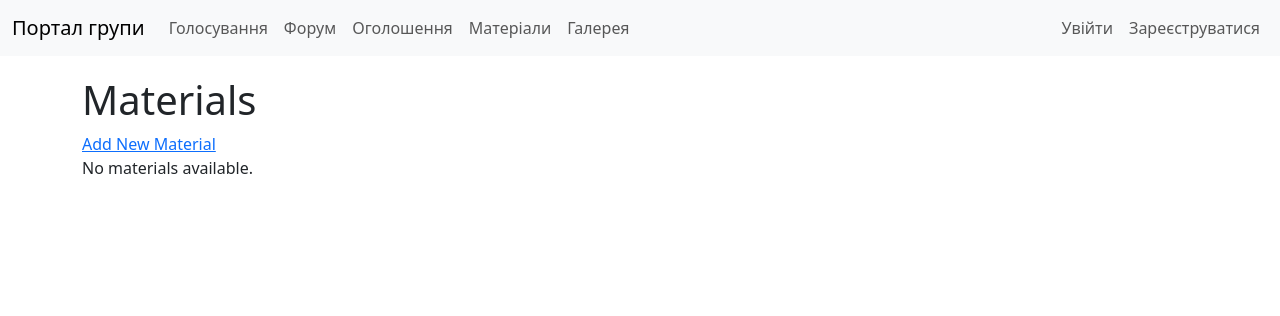
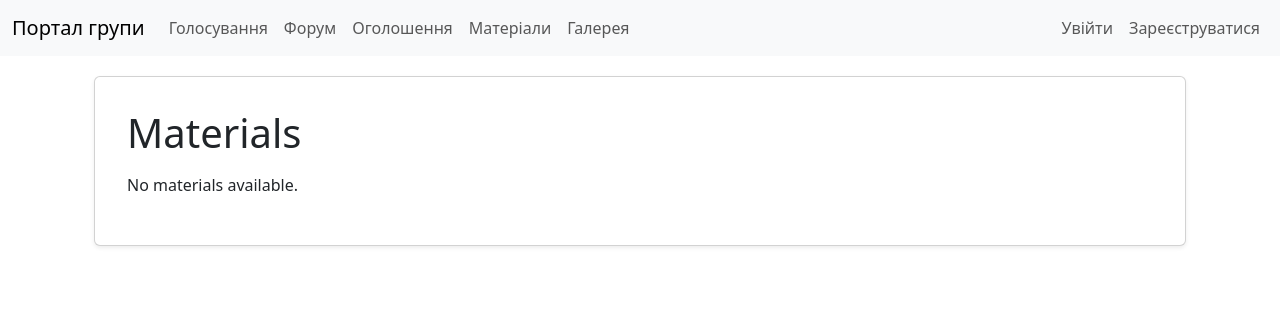
Before and after one commit to Illugha/Group_portal, a Django app: template templates/materials/materials.html in a window 1280 px wide. Shown: the top 316 px of the page. Run offline with Django 3.2, Linux system fonts and the light colour scheme; the template is opened without the code that fills it, so the values that code supplies are empty.

Commit message:
added styles

```diff
--- a/materials/views.py
+++ b/materials/views.py
@@ -1,6 +1,7 @@
 from django.shortcuts import render
 from .models import Material
 from django.views.generic import CreateView, DeleteView, UpdateView, ListView
+from .forms import MaterialForm, MaterialUpdateForm
 
 # Create your views here.
 
@@ -11,15 +12,15 @@ class MaterialListView(ListView):
 
 class MaterialCreateView(CreateView):
     model = Material
-    fields = ['name', 'description', 'image', 'video']
     template_name = 'materials/material_create.html'
     success_url = '/materials/'
+    form_class = MaterialForm
 
 class MaterialUpdateView(UpdateView):
     model = Material
-    fields = ['name', 'description', 'image', 'video']
     template_name = 'materials/material_update.html'
     success_url = '/materials/'
+    form_class = MaterialUpdateForm
 
 class MaterialDeleteView(DeleteView):
     model = Material
--- a/templates/materials/materials.html
+++ b/templates/materials/materials.html
@@ -3,28 +3,55 @@
 {% load static %}
 
 {% block content %}
-<h1>Materials</h1>
-<a href="{% url 'materials:material-create' %}">Add New Material</a>
+
+<div class="container">
+    <div class="card shadow-sm p-3 mb-5 bg-body rounded">
+        <div class="card-body">
+            <h1 class="card-title mb-3">Materials</h1>
+
+            {% if user.is_authenticated and user.profile.role in 'admin, moderator' %}
+                <a href="{% url 'materials:material-create' %}" class="btn btn-success mb-2 mt-2">Add New Material</a>
+            {% endif %}
+
             {% for material in materials %}
                 <div class="material-item">
                     <h2>{{ material.name }}</h2>
                     <p>{{ material.description }}</p>
-        <p><em>Created at: {{ material.created_at }}</em></p>
-        <p><em>Last updated: {{ material.updated_at }}</em></p>
+
                     {% if material.image %}
                         <img src="{{ material.image.url }}" alt="{{ material.name }}" style="max-width: 200px;"><br>
                     {% elif material.video %}
                         <video width="640" controls>
                             <source src="{{ material.video.url }}" type="video/mp4">
-            </video>
+                        </video><br>
                     {% endif %}
+
+                    <p class="mt-2">
+                    <em>Created at: {{ material.created_at }}</em><br>
+                    <em>Last updated: {{ material.updated_at }}</em>
+                    </p>
+
                     {% if user.is_authenticated and user.profile.role in 'admin, moderator' %}
-            <a href="{% url 'materials:material-update' material.id %}">Update</a>
-            <a href="{% url 'materials:material-delete' material.id %}">Delete</a>
+                        <a href="{% url 'materials:material-update' material.id %}" class="btn btn-primary mb-4">Update</a>
+                        <a href="{% url 'materials:material-delete' material.id %}" class="btn btn-danger ms-1 mb-4">Delete</a>
                     {% endif %}
                 </div>
+                {% if not forloop.last %}
+                    <hr class="thick-line">
+                {% endif %}
+
             {% empty %}
                 <p>No materials available.</p>
             {% endfor %}
+        </div>
+    </div>
+</div>
+
+<style>
+    .thick-line {
+        border-top: 3px solid #000000;
+        margin: 20px 0;
+    }
+</style>
 
 {% endblock %}
```
Also changed, not shown: materials/forms.py (added, +24 -0 lines), templates/materials/material_confirm_delete.html (+5 -2 lines), templates/materials/material_create.html (+22 -7 lines), templates/materials/material_update.html (+22 -7 lines). Lines whose indentation alone changed are shown as unchanged.
